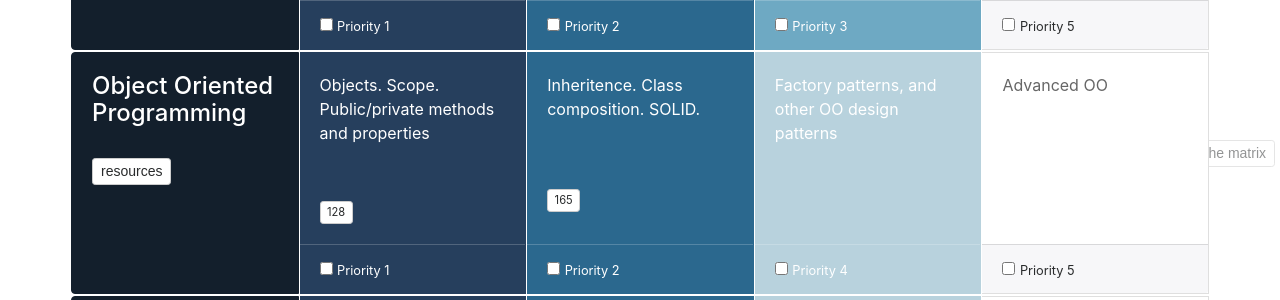
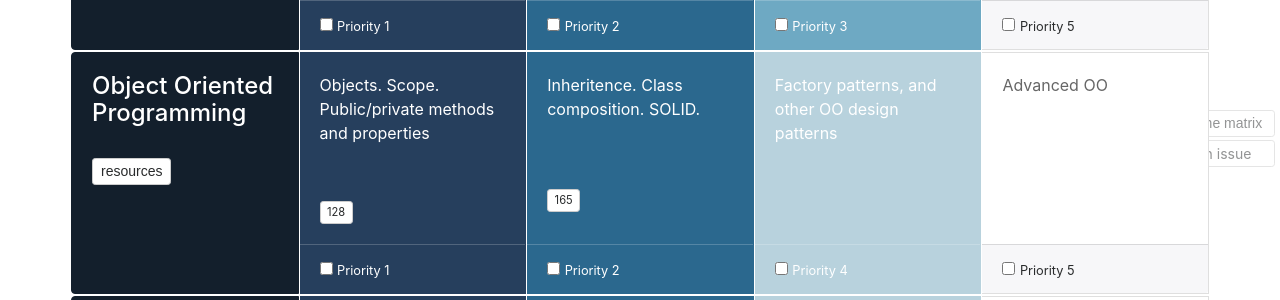
Before and after one commit to GuildCrafts/matrix, a Jekyll site: the page index.html, which Jekyll copies as it is, in a window 1280 px wide. Shown: the part 728-1028 px from the top of the page. Built offline with Jekyll 4.4.1, drawn with Linux system fonts in a browser that asks for light colours; nearby versions of some CDN libraries.

Commit message:
adds bugs

```diff
--- a/css/main.css
+++ b/css/main.css
@@ -9,9 +9,19 @@
 
 #btn-about{
   position: fixed;
+    bottom: 35;
+    right: 5;
+    opacity: 0.5;
+    width: 9em;
+        cursor: pointer;
+}
+
+#btn-file{
+  position: fixed;
     bottom: 5;
     right: 5;
     opacity: 0.5;
+    width: 9em;
 }
 
 footer {
--- a/index.html
+++ b/index.html
@@ -190,6 +190,9 @@
 <button type="button" class="btn btn-sm btn-secondary" data-toggle="modal" data-target="#modal-about" id="btn-about">
       about the matrix
 </button>
+<a class="btn btn-sm btn-secondary" id="btn-file" href="https://github.com/GuildCrafts/matrix/issues" target="_blank">
+      file an issue
+</a>
 
   <ul class="nav nav-pills nav-fill" role="tablist" id="main-nav">
   </ul>
```
